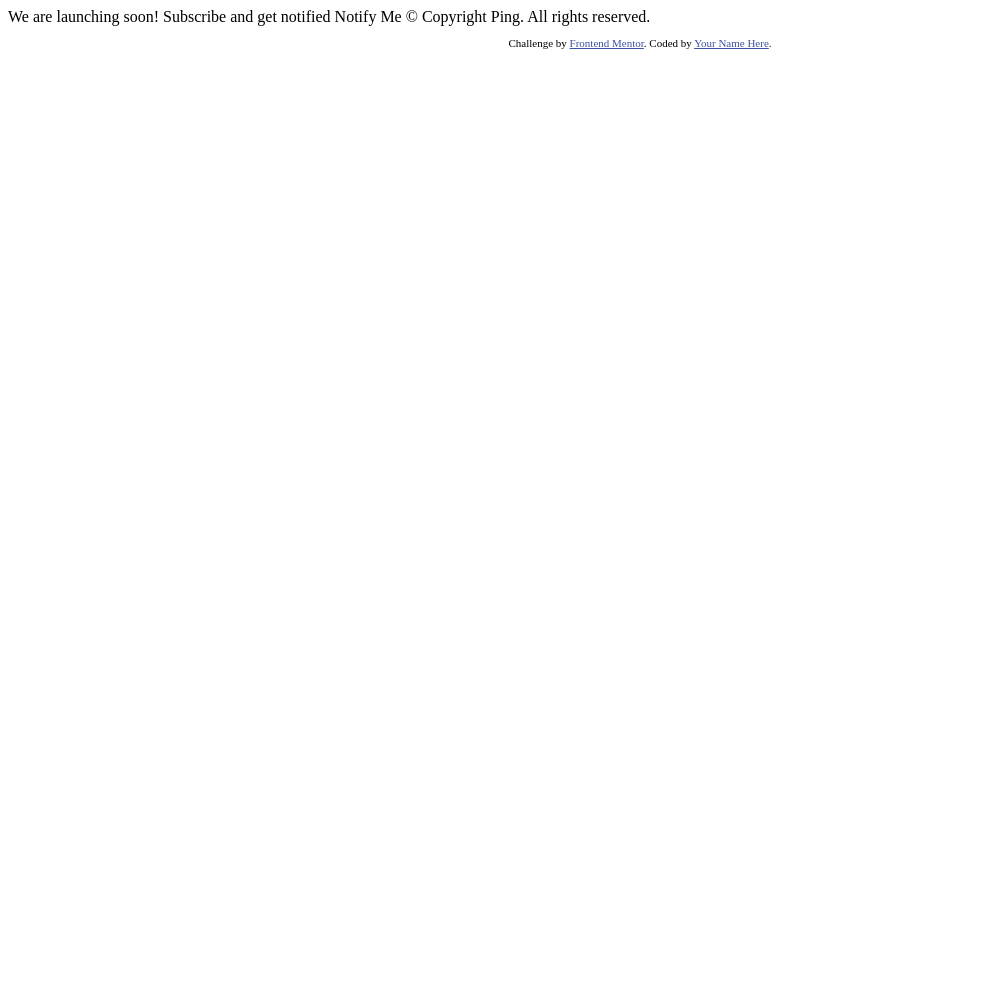
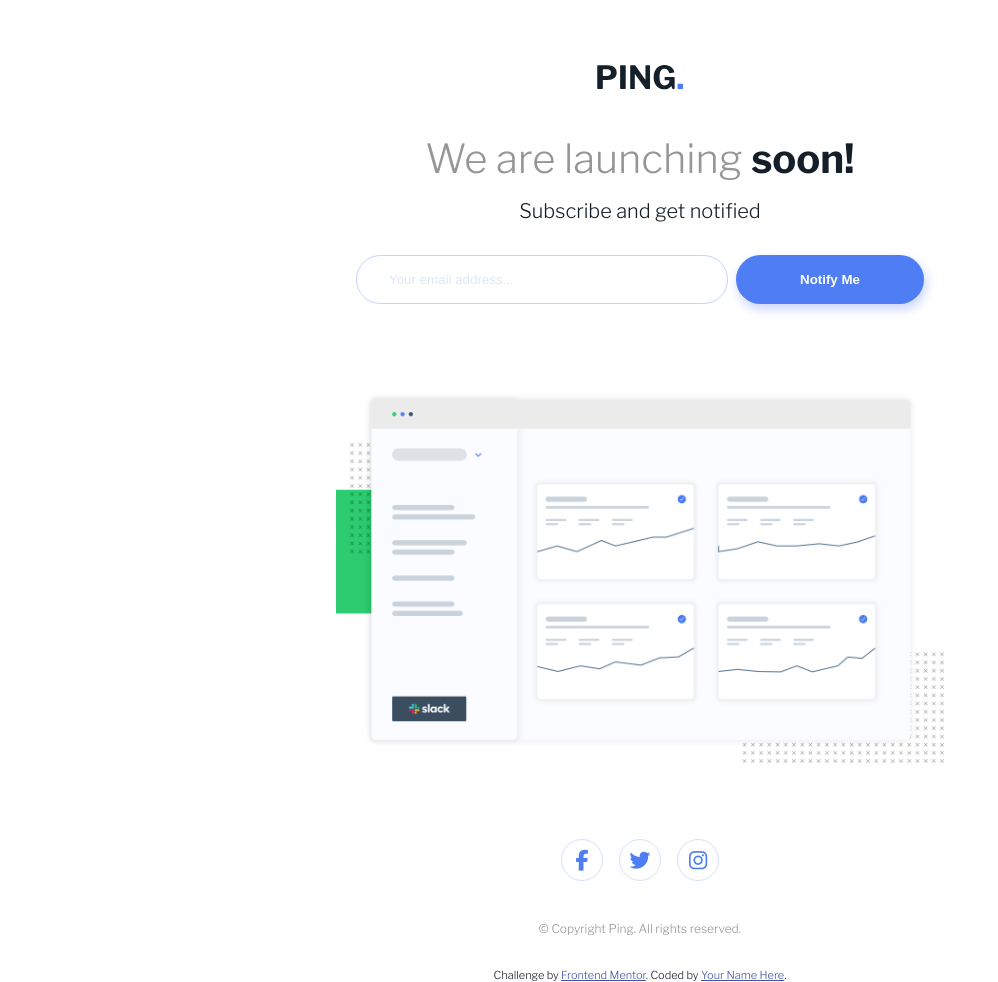
Before and after one commit to KiriRatanak/ping-coming-soon-page, a plain HTML site: page index.html in a window 1280 px wide. Shown: the whole page, without its empty margins (0-998 px from the left). Before the commit the page ends 800 px from the top, so only its background shows below. Drawn offline with nearby package versions, Linux system fonts and the light colour scheme.

Commit message:
complete the design and modify readme

```diff
--- a/index.html
+++ b/index.html
@@ -5,6 +5,9 @@
   <meta name="viewport" content="width=device-width, initial-scale=1.0"> <!-- displays site properly based on user's device -->
 
 	<link rel="icon" type="image/png" sizes="32x32" href="./images/favicon-32x32.png">
+	<link href="https://fonts.googleapis.com/css2?family=Libre+Franklin:wght@300;600;700&display=swap" rel="stylesheet">
+	<link rel="stylesheet" href="index.css">
+	<script src="https://kit.fontawesome.com/001cef10a7.js" crossorigin="anonymous"></script>
 
   <title>Frontend Mentor | Ping coming soon page</title>
 
@@ -15,20 +18,78 @@
   </style>
 </head>
 <body>
-
-  We are launching soon!
-
+	<div class="container">
+		<header>
+			<img src="./images/logo.svg" alt="logo">
+		</header>
+		<main>
+			<div class="title">
+				We are launching <span>soon!</span>
+			</div>
+			<div class="subtitle">
 				Subscribe and get notified
-
-  Notify Me
-
+			</div>
+			<form class="sub-section" name="email_form" action="#">
+				<div class="input-box">
+					<input type="email" placeholder="Your email address..." name="email_input">
+				</div>
+				<div class="error-message">
+					<p>Please provide a valid email address</p>
+				</div>
+				<button class="notify-btn" onclick="validateEmail()">Notify Me</button>
+			</form>
+			<div class="illu-section">
+				<img src="./images/illustration-dashboard.png" alt="dashboard">
+			</div>
+			<div class="social-section">
+				<a href="#">
+					<div>
+						<i class="fab fa-facebook-f"></i>
+					</div>
+				</a>
+				<a href="#">
+					<div>
+						<i class="fab fa-twitter"></i>
+					</div>
+				</a>
+				<a href="#">
+					<div>
+						<i class="fab fa-instagram"></i>
+					</div>
+				</a>
+			</div>
+		</main>
+		<footer>
+			<p class="copyright-footer">
 				&copy; Copyright Ping. All rights reserved.
-
-  <footer>
+			</p>
 			<p class="attribution">
 				Challenge by <a href="https://www.frontendmentor.io?ref=challenge" target="_blank">Frontend Mentor</a>.
 				Coded by <a href="#">Your Name Here</a>.
 			</p>
 		</footer>
+	</div>
+
+	<script>
+		document.querySelector('.sub-section .notify-btn').addEventListener('click', (event) => {
+			event.preventDefault()
+		})
+		let validateEmail = () => {
+			let mailformat = /^[a-zA-Z0-9.!#$%&'*+/=?^_`{|}~-]+@[a-zA-Z0-9-]+(?:\.[a-zA-Z0-9-]+)*$/
+			let emailForm = document.email_form
+			let emailInput = emailForm.email_input
+			let inputBox = document.querySelector('.sub-section div')
+			let errorMsg = document.querySelector('.sub-section .error-message')
+			if(emailInput.value.match(mailformat)) {
+				inputBox.style = null
+				errorMsg.style = null
+				emailInput.value = ''
+			}
+			else {
+				inputBox.style.border = '1px solid hsl(354, 100%, 66%)'
+				errorMsg.style.display = 'block'
+			}
+		}
+	</script>
 </body>
 </html>
--- /dev/null
+++ b/index.scss
@@ -0,0 +1,264 @@
+/*Spacing*/
+$space-xxs: 2px;
+$space-xs: 4px;
+$space-sm: 8px;
+$space-md: 16px;
+$space-lg: 32px;
+$space-xl: 64px;
+$space-xxl: 128px;
+
+/*Font*/
+$default-font: 'Libre Franklin', sans-serif;
+$default-font-size: 16px;
+$header-font-size: 2.5rem;
+$body-font-size: 1.25rem;
+$mobile-header-size: 1.25rem;
+$mobile-body-size: 0.75rem;
+
+/*Color*/
+$primary-blue: hsl(223, 87%, 63%);
+$paler-blue: hsl(223, 100%, 88%);
+$pale-blue: hsl(218, 60%, 90%);
+$dark-blue: hsl(209, 33%, 12%);
+$light-red: hsl(354, 100%, 66%);
+$neutral-gray: hsl(0, 0%, 59%);
+$shawdow-color:  hsla(225, 90%, 50%, 0.2);
+
+
+html, body {
+	height: 100%;
+	width: 100%;
+}
+
+* {
+	padding: 0;
+	margin: 0;
+}
+
+.email-invalid {
+	border: 1px solid $light-red;
+}
+
+body {
+	align-items: center;
+	box-sizing: border-box;
+	color: $dark-blue;
+	display: flex;
+	flex-direction: column;
+	font-family: $default-font;
+	font-size: $default-font-size;
+	justify-content: center;
+	padding: 0 $space-lg;
+	overflow-x: hidden;
+	overflow-y: scroll;
+
+	.container {
+		align-items: center;
+		box-sizing: border-box;
+		display: flex;
+		flex-direction: column;
+		height: 100%;
+		width: auto;
+
+		header {
+			margin: $space-xl  $space-xl;
+			margin-bottom: $space-lg;
+			// padding: $space-xl $space-xl;
+			header > img {
+				height: auto;
+				width: 100%;
+			}
+		}
+
+		main {
+			align-items: center;
+			display: flex;
+			flex-direction: column;
+			height: auto;
+			width: 100%;
+
+
+			.title {
+				color: $neutral-gray;
+				font-size: $mobile-header-size;
+				font-weight: 300;
+				padding: $space-sm $space-sm;
+
+				span {
+					color: $dark-blue;
+					font-weight: 700;
+				}
+			}
+
+			.subtitle {
+
+				font-size: $mobile-body-size;
+				padding: $space-sm $space-sm;
+			}
+
+			.sub-section {
+				display: flex;
+				flex-direction: column;
+				padding: $space-md 0;
+				position: relative;
+				width: 100%;
+
+				.input-box {
+					border: 1px solid $paler-blue;
+					border-radius: 30px;
+					display: flex;
+					align-items: center;
+					margin: $space-sm $space-lg;
+					padding: $space-md $space-lg;
+
+					input {
+						border: none;
+						outline: none;
+						width: 100%;
+
+						&::placeholder {
+							color: $pale-blue;
+							font-weight: 300;
+							opacity: 0.8;
+						}
+					}
+				}
+
+				.error-message {
+					text-align: center;
+					color: $light-red;
+					display: none;
+					font-size: 0.8rem;
+					font-style: italic;
+					margin: 0 $space-lg;
+					margin-bottom: $space-sm;
+					padding: 0 $space-lg;
+
+				}
+
+				.notify-btn {
+					background-color: $primary-blue;
+					border: none;
+					border-radius: 30px;
+					box-shadow: 2px 5px 10px 1px $shawdow-color;
+					color: white;
+					cursor: pointer;
+					font-weight: 600;
+					margin: $space-sm $space-lg;
+					padding: $space-md 0;
+					outline: none;
+
+					&:active {
+						opacity: 0.9;
+					}
+				}
+			}
+
+			.illu-section {
+				margin: $space-xl $space-md;
+
+				img {
+					height: auto;
+					width: 100%;
+				}
+			}
+
+			.social-section {
+				display: flex;
+				flex-direction: row;
+
+				a {
+					color: $primary-blue;
+					text-decoration: none;
+
+					div {
+						border: 1px solid $pale-blue;
+						border-radius: 100%;
+						display: flex;
+						justify-content: center;
+						align-items: center;
+						font-size: 1.3em;
+						margin: $space-sm $space-sm;
+						height: 40px;
+						width: 40px;
+					}
+
+					&:hover {
+						color: white;
+
+						div {
+							background-color: $primary-blue;
+						}
+					}
+				}
+			}
+		}
+
+		footer {
+			display: flex;
+			flex-direction: column;
+			align-items: center;
+
+			.copyright-footer {
+				color: $neutral-gray;
+				font-size: $mobile-body-size;
+				margin: $space-lg $space-lg;
+			}
+		}
+	}
+}
+
+@media screen and (min-width: 640px) {
+	body {
+		padding: 0 20%;
+	}
+}
+
+@media screen and (min-width: 1008px) {
+	body {
+		padding: 0 25%;
+
+		.container {
+			height: 100%;
+			width: 100%;
+
+			main {
+				.title {
+					font-size: $header-font-size;
+					white-space: nowrap;
+				}
+
+				.subtitle {
+					font-size: $body-font-size;
+				}
+
+				.sub-section {
+					flex-direction: row;
+					justify-content: center;
+					padding: $space-md 0;
+					width: 90%;
+
+					.input-box {
+						margin-left: $space-xs;
+						margin-right: $space-xs;
+						width: 100%;
+					}
+
+					.error-message {
+						position: absolute;
+						bottom: -$space-sm;
+						left: -$space-lg;
+					}
+
+					.notify-btn {
+						margin-left: $space-xs;
+						margin-right: $space-xs;
+						padding: $space-md $space-xl;
+						white-space: nowrap;
+					}
+				}
+			}
+		}
+	}
+
+}
```
Also changed, not shown: index.css (added), 2 other files. Lines whose indentation alone changed are shown as unchanged.
